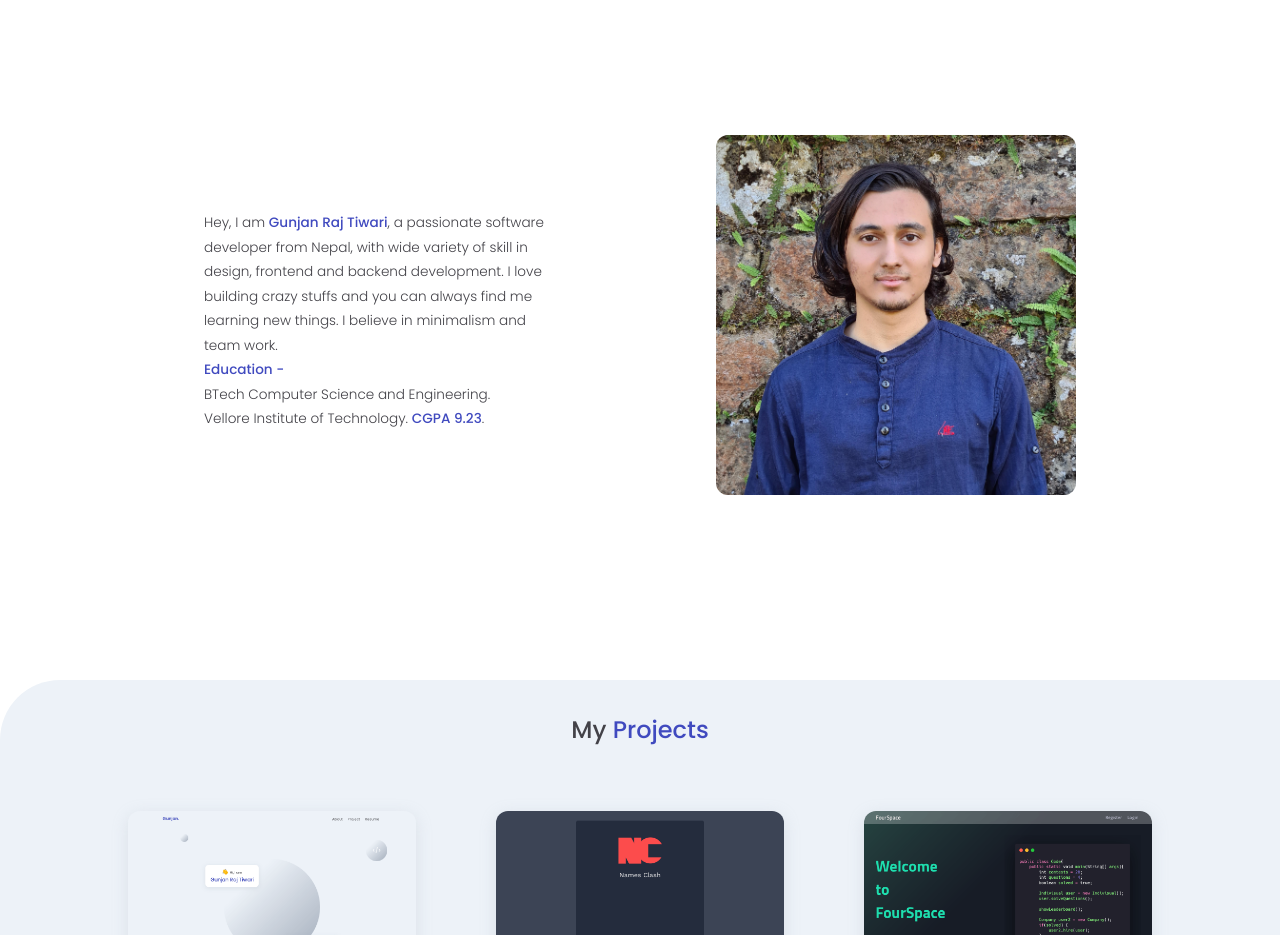
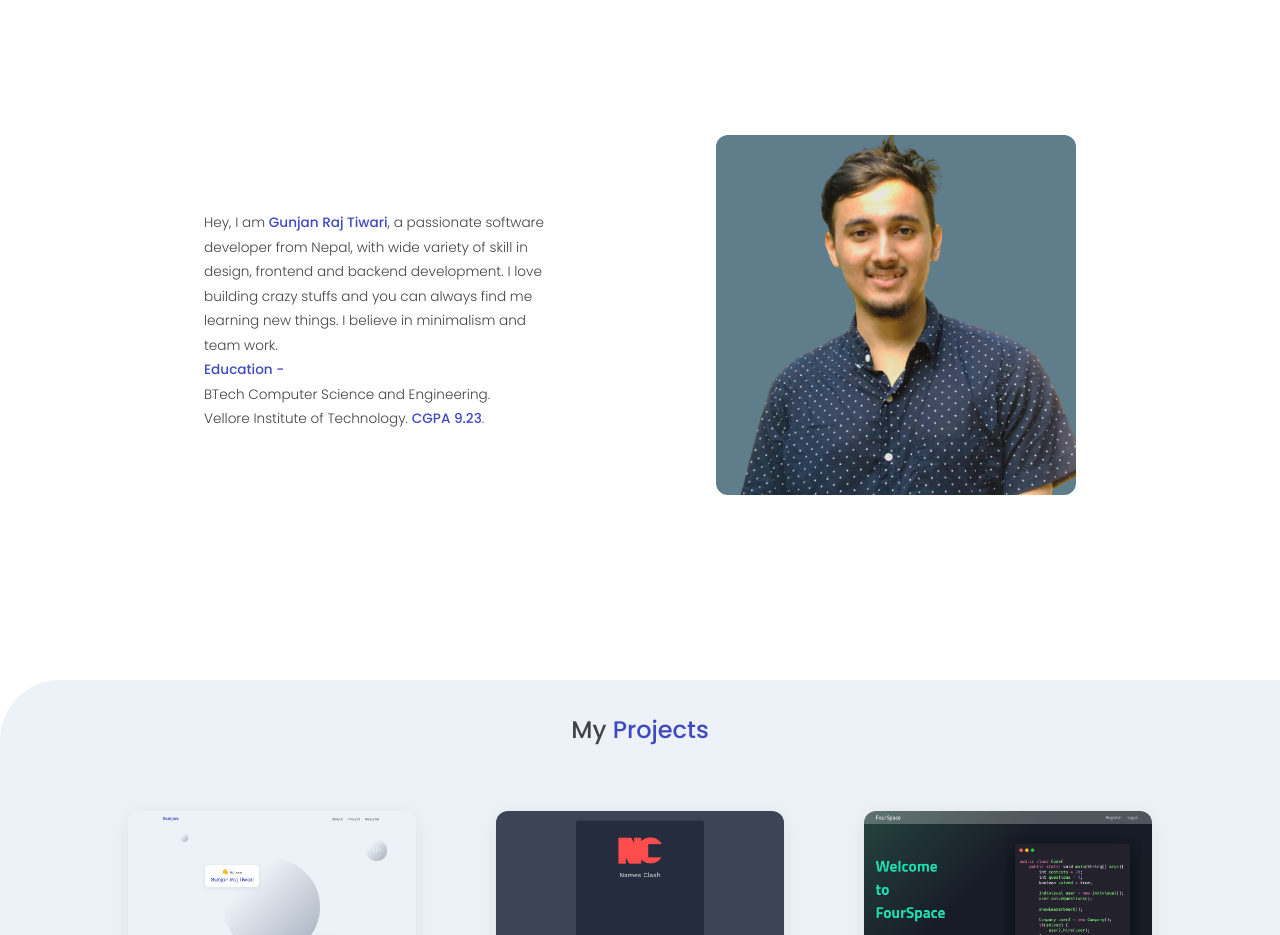
Before and after one commit to GunjanRajTiwari/My-portfolio, a plain HTML site: page index.html in a window 1280 px wide. Shown: the part 920-1855 px from the top of the page. Drawn offline with Linux system fonts and the light colour scheme.

Commit message:
image changed

```diff
--- a/index.html
+++ b/index.html
@@ -99,11 +99,7 @@
 			<div class="title">ABOUT <span>ME</span></div>
 
 			<div class="about-flex">
-				<img
-					class="avatar"
-					src="./assets/avatar-min.jpg"
-					alt="Gunjan's Photo"
-				/>
+				<img class="avatar" src="./assets/avatar.png" alt="Gunjan's Photo" />
 
 				<p class="about-text">
 					Hey, I am <span>Gunjan Raj Tiwari</span>, a passionate software
```
Also changed, not shown: assets/avatar.png (added).
